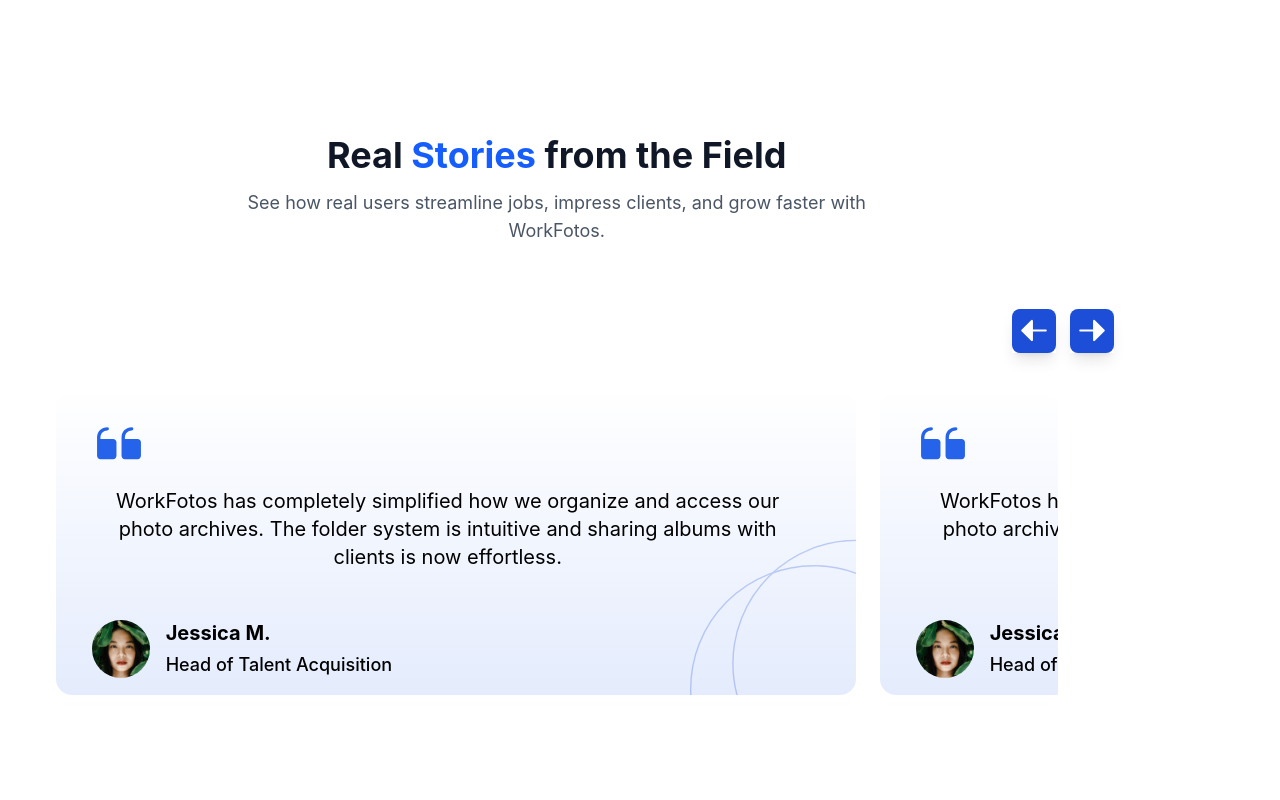
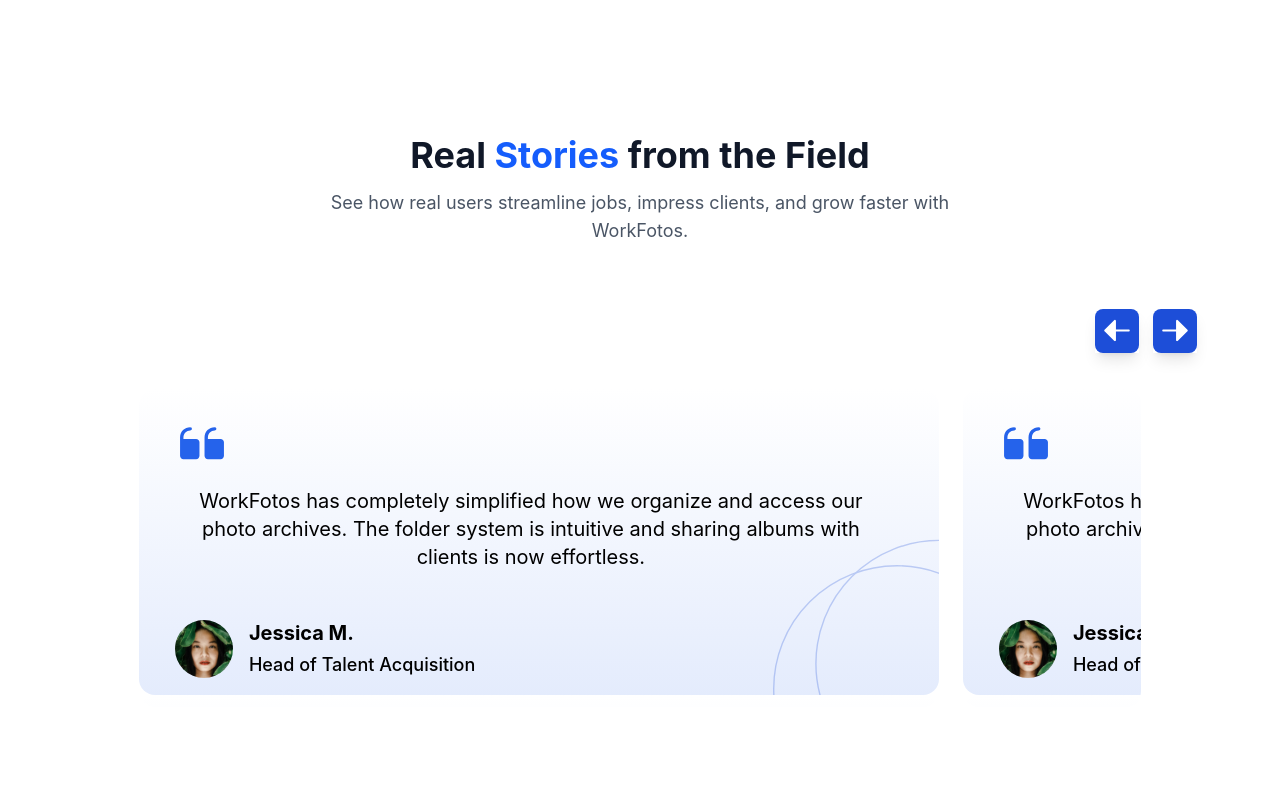
Before and after one commit to work-account171/workFotos, a Next.js app: page / in a window 1280 px wide. Shown: the part 3460-4260 px from the top of the page. Built offline with nearby package versions, Linux system fonts and the light colour scheme.

Commit message:
modified home page

```diff
--- a/src/app/components/homeComponents/RealStories.tsx
+++ b/src/app/components/homeComponents/RealStories.tsx
@@ -43,7 +43,7 @@
 
 
   return (
-    <div className="md:w-[87%] bg-white w-[90%] lg:pb-[150px] md:pb-[100px] pb-[64px]  text-center flex items-center justify-center">
+    <div className="md:w-[87%] mx-auto bg-white w-[90%] lg:pb-[150px] md:pb-[100px] pb-[64px]  text-center flex items-center justify-center">
       <div className="max-w-6xl w-full">
         {/* Header */}
         <div className="text-center lg:mb-16 md:mb-12 mb-8 lg:max-w-[704px] max-w-[342px] mx-auto">
--- a/src/app/components/homeComponents/Testimonial.tsx
+++ b/src/app/components/homeComponents/Testimonial.tsx
@@ -21,7 +21,7 @@
 
         <div className="flex flex-col lg:gap-4 gap-3">
           <Image src={quote} alt="quote image" width={54} height={54} className="lg:w-[54px] lg:h-[54px] md:w-[44px] md:h-[44px] w-[34px] h-[34px]" />
-          <h3 className="lg:text-xl md:text-[16px] text-sm">{saying}</h3>
+          <h3 className="lg:text-xl md:text-[16px] text-sm w-full">{saying}</h3>
         </div>
         <div className="flex justify-center items-center lg:gap-4 gap-3.5">
             <Image src={authorImg} width={58} height={58} alt="author image" className="lg:w-[58px] lg:h-[58px] md:h-[50px] md:w-[50px] w-[42px] h-[42px] rounded-full"/>
```
